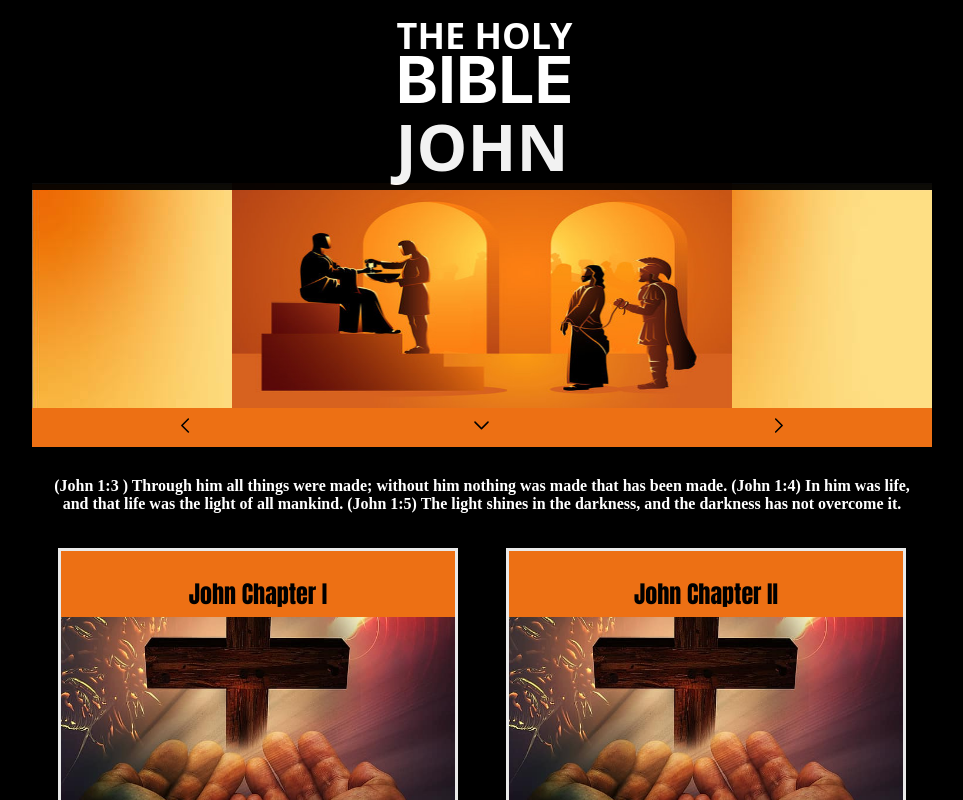
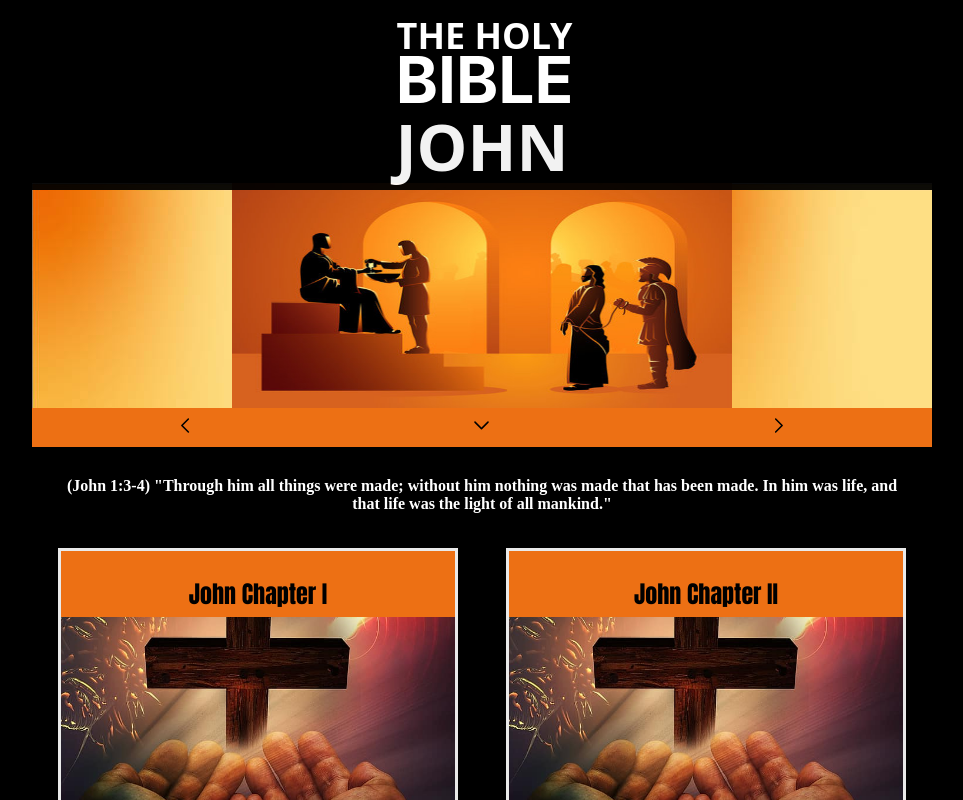
Before and after one commit to jnutt367/john, a Next.js app: page / in a window 1280 px wide. Shown: the top 800 px of the page, without its empty margins (158-1121 px from the left). Built offline with nearby package versions, Linux system fonts and the light colour scheme.

Commit message:
Update index.js

```diff
--- a/pages/index.js
+++ b/pages/index.js
@@ -69,14 +69,9 @@ export default function Home() {
        </a>
 
                </div>
-       <p className={styles.fund}>(John 1:3 )
-Through him all things were made; without him nothing was made that has been made.
-
- (John 1:4)
-In him was life, and that life was the light of all mankind.
-
- (John 1:5)
-The light shines in the darkness, and the darkness has not overcome it.</p>
+       <p className={styles.fund}>(John 1:3-4)
+"Through him all things were made; without him nothing was made that has been made.
+In him was life, and that life was the light of all mankind."</p>
         <div className={styles.grid}>
         <div className={styles.card}>
              <h2  className={styles.chapter}>John Chapter I</h2>
```
